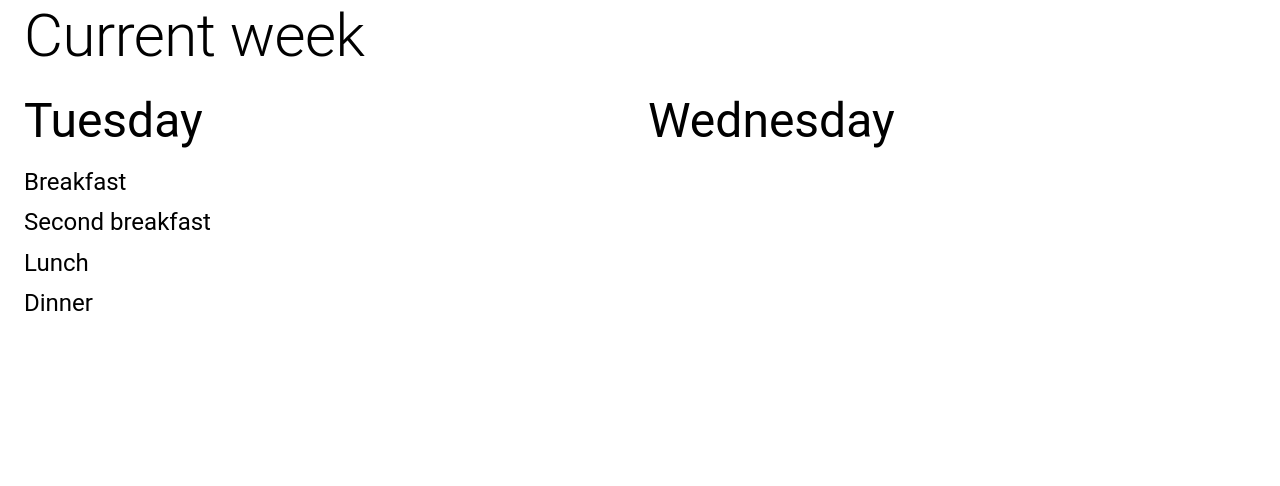
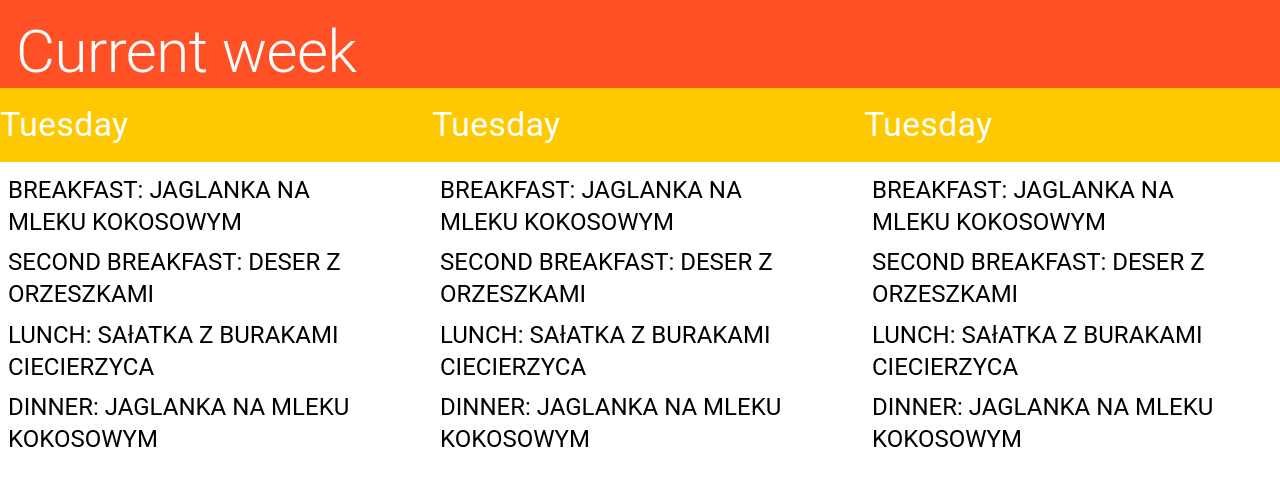
Before and after one commit to sebastian-bojara/nutrische, a React (Create React App) app: page / in a window 1280 px wide. Shown: the top 486 px of the page. Built offline with nearby package versions, Linux system fonts and the light colour scheme.

Commit message:
work on CurrentWeek

```diff
--- a/src/CurrentWeek/CurrentWeek.js
+++ b/src/CurrentWeek/CurrentWeek.js
@@ -1,37 +1,199 @@
-import { Container, Grid, Typography, Item } from "@mui/material";
+import { Container, Grid, Typography } from "@mui/material";
+import styled from "styled-components";
+
+import Day from "../Day/Day";
+import Recipe from "../Recipe/Recipe";
+
+import { colors } from "../theme";
+
+const breakfast = {
+    name: "JAGLANKA NA MLEKU KOKOSOWYM",
+    howTo:
+      "Do podania: owoce (porzeczki, maliny, wisnie, truskarki, borowki), syrop klonowy, cynamon Kasze optucz, wsyp do garnka, dodaj jagody i podpraz prez 2 minuty, czesto mieszajac. Wej mleko i wode, wymieszaj. Gotuj, az kasza wchtonie plyn ok. I5 minut. Od czasu do czasu zamieszaj. Przeló¿ do misek, oprósz cynamonem, podawaj z owocami i syropem klonowym.",
+    extra:
+      "Kasza jaglana jest lekkostrawna i bogata w witaminy z grupy B, zelazo i miedz. Wspaniala do dan wytrawnych i stodkich. Idealna na pozywne sniadanie. Zamiast mleka kokosowego mozesz dodac migdatowe, ryzowe, sojowe. Do jaglanki, zamiast goji, dodaj suszona zurawine, kilka sliwek lub moreli.",
+    ingridients: [
+      {
+        name: "kasza jaglana",
+        amount: 220,
+        unit: "g",
+      },
+      {
+        name: "Jagody goji",
+        amount: 3,
+        unit: "łyki",
+      },
+      {
+        name: "mleko kokosowe",
+        amount: 0.4,
+        unit: "l",
+      },
+      {
+        name: "woda",
+        amount: 0.5,
+        unit: "l",
+      },
+    ],
+    time: 20,
+    kcal: 415,
+    amountOfPortions: 4,
+  };
+
+  const lunch = {
+    name: "SAłATKA Z BURAKAMI CIECIERZYCA",
+    howTo:
+      "Buraki pokrój na plasterki, pretoz na polmisek. Dodaj oplukana ciecierzyce, pokrojone a paski suszone pomidory;, kapary i kawatki awokado. Oliwe wymieszaj z octem i natka, dodaj precisniety przez praske czosnek, polej salatke. Posy pokruszona feta, pestkami granatu i slonecanika, oprosz pieprzem.",
+    extra:
+      "Prosta salatka z buralami w roli glownej. Zamiast fety moze by mozzarella ailbo ser z blgkiuna plesnia, zamiast ciecierzycy - fasola z pusaki. Dodadiowo wizué oliwki i kawalki pieczonej papryki. Zamiast pestek granatu dodaj inne owoce, ktore sprawdzaja sig w wytrawnych salackach - Sliwki, maliny, borowki.",
+    ingridients: [
+      {
+        name: "buraki (gotowane, pieczone)",
+        amount: "300",
+        unit: "g",
+      },
+      {
+        name: "awokado",
+        amount: "1",
+        unit: "pieces",
+      },
+      {
+        name: "ciecierzuca (z puszki, stoika)",
+        amount: "200",
+        unit: "g",
+      },
+      {
+        name: "feta",
+        amount: "150",
+        unit: "g",
+      },
+      {
+        name: "suszone pomidory",
+        amount: "4-5",
+        unit: "pieces",
+      },
+      {
+        name: "kapary",
+        amount: "1",
+        unit: "small spons",
+      },
+      {
+        name: "pestki granatu",
+        amount: "2",
+        unit: "spoons",
+      },
+      {
+        name: "pestki stonecznika",
+        amount: "1",
+        unit: "spoon",
+      },
+      {
+        name: "oliwa",
+        amount: "3",
+        unit: "spoon",
+      },
+      {
+        name: "ocet balsamiczny",
+        amount: "3",
+        unit: "spoon",
+      },
+      {
+        name: "czosnek",
+        amount: "1",
+        unit: "cloves",
+      },
+      {
+        name: "natka posiekana",
+        amount: "1",
+        unit: "spoon",
+      },
+      {
+        name: "świezo mielony pieprz",
+        amount: "at your discretion",
+        unit: "at your discretion",
+      },
+    ],
+    time: 10,
+    kcal: 412,
+    amountOfPortions: 4,
+  };
+
+  const desert = {
+    name: "DESER Z ORZESZKAMI",
+    howTo:
+      "Daktyle zalej goraca przegotowana woda, odstaw na 10 minut. Orzeszki upraz na patelni bez ttuszczu. Kiedy sie przyrumienia, wlej syrop, wymieszaj, zdejmij z palnika, wystudz Daktyle pokroj, wrzué do malaksera, dodaj 6-7 lyzek wody, w ktorej sie moczyly, masto orzechowe i kakao, blenduj na gladka mase. Dodaj jogurt, wymieszaj. Do saklaneczek natoi porcje jogurtu z daktylowym karmelem, a na wierzch porcie orzechow w syropie.",
+    extra:
+      "Deser z prazonymi karmelizowanymi orzeszkami ziemnymi i kremem z dak tyli, masta orzechowego i kakao. W smaku przypomina batony Snickers. Zamiast jogurtu moze byé skyr albo ricotta.",
+    ingridients: [
+      {
+        name: "Orzeszki ziemne",
+        amount: "100",
+        unit: "g",
+      },
+      {
+        name: "Syrop klonowy",
+        amount: "3",
+        unit: "spoons",
+      },
+      {
+        name: "Daktyle",
+        amount: "16",
+        unit: "pieces",
+      },
+      {
+        name: "Masto orzechowe",
+        amount: "2",
+        unit: "spoons",
+      },
+      {
+        name: "Kakao",
+        amount: "3",
+        unit: "spoons",
+      },
+      {
+        name: "Jogurt gesty 2-3% tuszczu",
+        amount: "400",
+        unit: "g",
+      },
+    ],
+    time: 20,
+    kcal: 272,
+    amountOfPortions: 6,
+  };
 
 const CurrentWeek = () => {
   return (
-    <Container maxWidth="xl">
-      <Typography variant="h2" gutterBottom component="div">
+    <Container maxWidth={false} disableGutters={true}>
+      <Header variant="h2">
         Current week
-      </Typography>
+      </Header>
       <Grid container spacing={2}>
-        <Grid item md={6} xs={12}>
-          <Typography variant="h3" gutterBottom component="div">
-            Tuesday
-          </Typography>
-          <Typography variant="h5" component="h4" gutterBottom>
-            Breakfast
-          </Typography>
-          <Typography variant="h5" component="h4" gutterBottom>
-            Second breakfast
-          </Typography>
-          <Typography variant="h5" component="h4" gutterBottom>
-            Lunch
-          </Typography>
-          <Typography variant="h5" component="h4" gutterBottom>
-            Dinner
-          </Typography>
-        </Grid>
-        <Grid item md={6} xs={12}>
-          <Typography variant="h3" gutterBottom component="div">
-            Wednesday
-          </Typography>
-        </Grid>
+        <Day name="Tuesday">
+          <Recipe type="BREAKFAST" {...breakfast} />
+          <Recipe type="SECOND BREAKFAST" {...desert} />
+          <Recipe type="LUNCH" {...lunch} />
+          <Recipe type="DINNER" {...breakfast} />
+        </Day>
+        <Day name="Wednesday">
+          <Recipe type="BREAKFAST" {...breakfast} />
+          <Recipe type="SECOND BREAKFAST" {...desert} />
+          <Recipe type="LUNCH" {...lunch} />
+          <Recipe type="DINNER" {...breakfast} />
+        </Day>
+        <Day name="Thursday">
+          <Recipe type="BREAKFAST" {...breakfast} />
+          <Recipe type="SECOND BREAKFAST" {...desert} />
+          <Recipe type="LUNCH" {...lunch} />
+          <Recipe type="DINNER" {...breakfast} />
+        </Day>
       </Grid>
     </Container>
   );
 };
 
+const Header = styled(Typography)`
+    background: ${colors.primary};
+    color: ${colors.white};
+    padding: 1rem;
+`;
+
 export default CurrentWeek;
```
